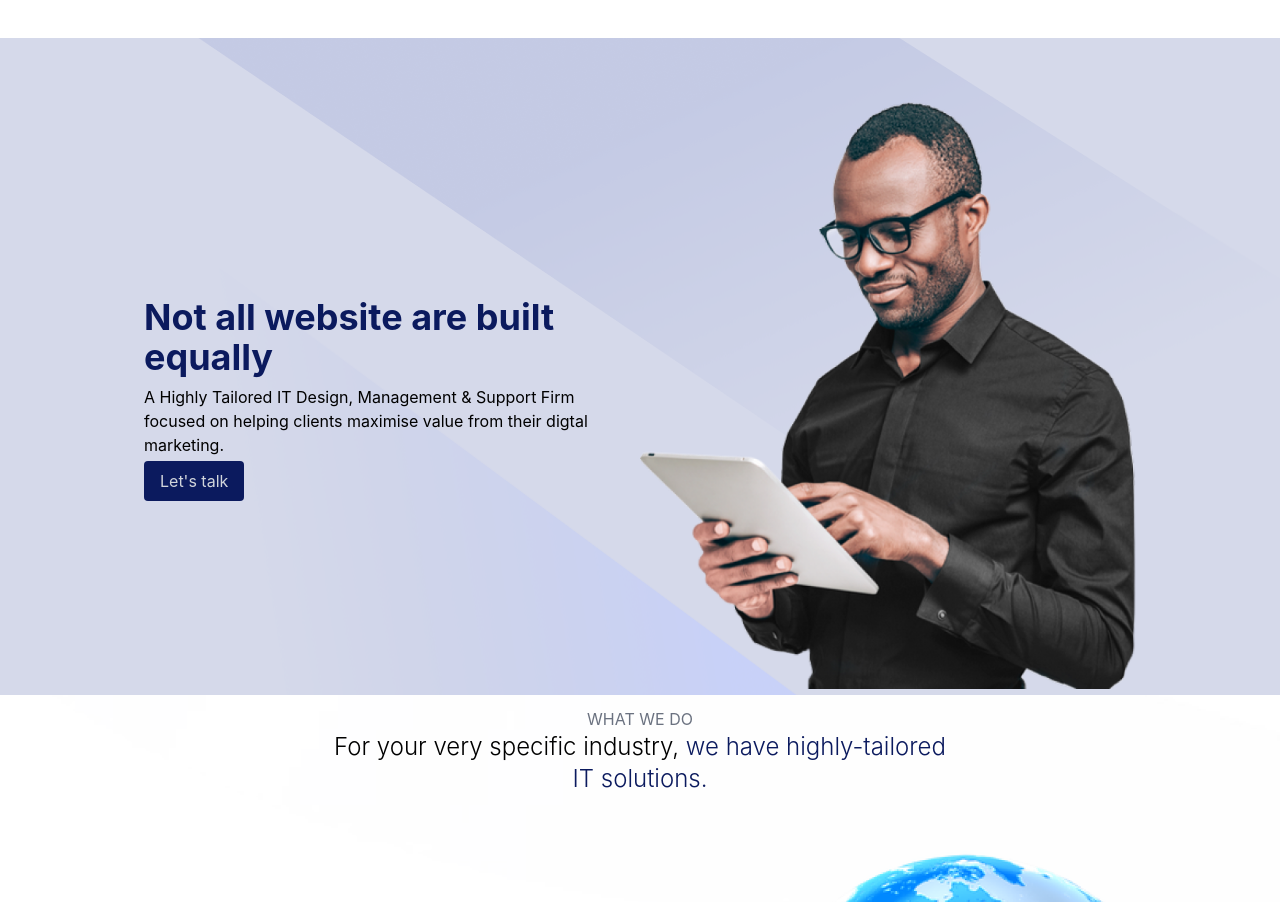
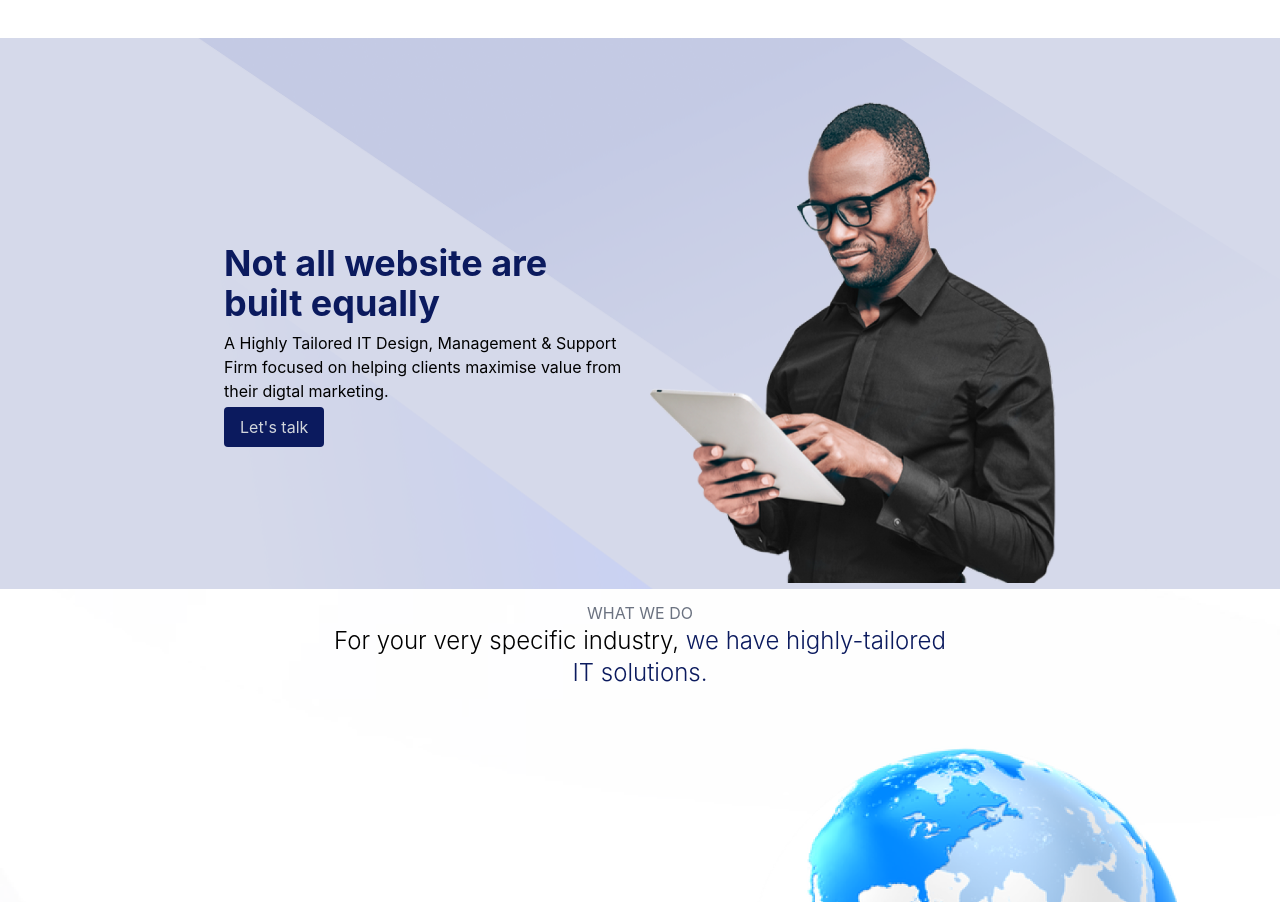
Before and after one commit to Robogeek95/blueartstudios, a Next.js app: page / in a window 1280 px wide. Shown: the part 990-1892 px from the top of the page. Built offline with nearby package versions, Linux system fonts and the light colour scheme.

Commit message:
corrected detail

```diff
--- a/pages/index.js
+++ b/pages/index.js
@@ -70,7 +70,7 @@
         `}
       >
         <div className="container mx-auto h-full">
-          <div className="grid grid-cols-1 md:grid-cols-2 items-center h-full">
+          <div className="grid grid-cols-1 md:grid-cols-2 gap-5 items-center h-full px-20">
             <div>
               <p className="text-4xl font-bold mb-2 text-primary">
                 Not all website are built equally{" "}
```
